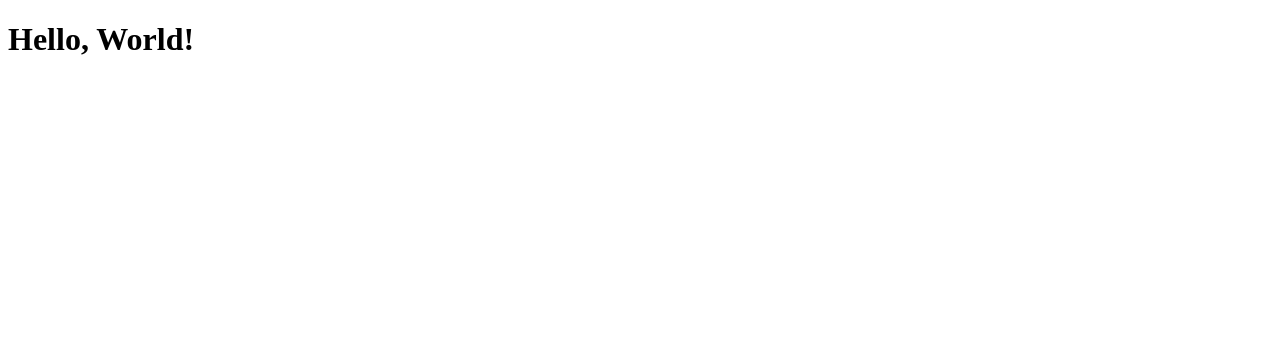
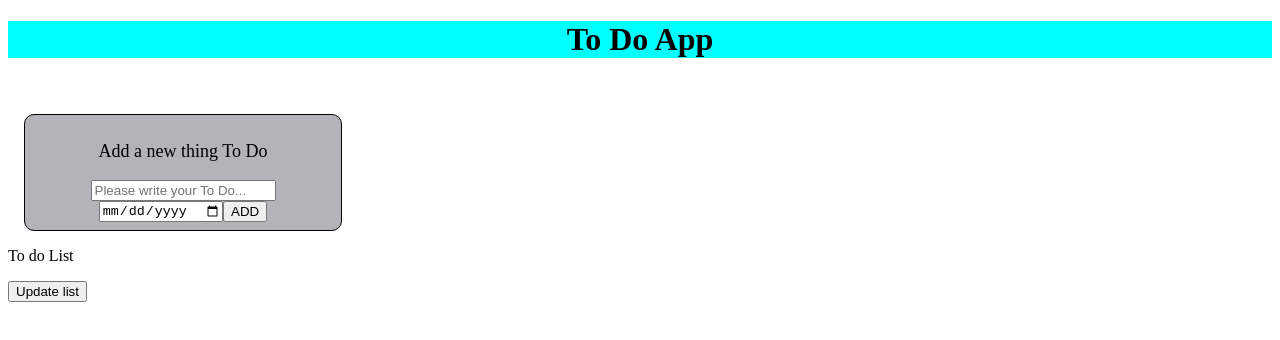
Before and after one commit to Julieta-Sanguedolce/frontend-todo-app, a React (Create React App) app: page / in a window 1280 px wide. Shown: the top 340 px of the page. Built offline with nearby package versions, Linux system fonts and the light colour scheme; the HTML template or start-up script is replaced by a standard one.

Commit message:
Created todo component and connected to the port 4000 for backend

```diff
--- a/package.json
+++ b/package.json
@@ -4,6 +4,7 @@
   "private": true,
   "license": "CC-BY-NC-ND-4.0",
   "dependencies": {
+    "axios": "^1.4.0",
     "react": "^18.2.0",
     "react-dom": "^18.2.0",
     "react-scripts": "5.0.1",
--- a/src/App.tsx
+++ b/src/App.tsx
@@ -1,7 +1,69 @@
-import { greet } from "./utils/greet";
+import React from "react";
+import { useState } from "react";
+import "./utils/App.css";
+import axios from "axios";
+import { ToDoComp } from "./ToDoComp";
+
+export interface TodoType {
+  id: number;
+  action: string;
+  date: string;
+  completed: string;
+}
 
 function App(): JSX.Element {
-  return <h1>{greet("World")}</h1>;
+  const apiURL = "http://localhost:4000/";
+  let counterID = 3;
+  const [todoText, setTodoText] = useState("");
+  const [todoDate, setTodoDate] = useState("");
+  const [todoList, setTodoList] = useState<TodoType[]>([]);
+  const minDate = new Date().toJSON().split("T")[0];
+
+  async function fetchToDoList() {
+    const response = await axios.get(apiURL);
+    const listOfTodos = response.data;
+    setTodoList(listOfTodos);
+  }
+
+  function addNewTodo() {
+    counterID++;
+    const newTodo: TodoType = {
+      id: counterID,
+      action: todoText,
+      date: todoDate,
+      completed: "No",
+    };
+    axios.post(apiURL, newTodo);
+    fetchToDoList();
+  }
+
+  return (
+    <div>
+      <h1 className="title">To Do App</h1>
+      <br></br>
+      <div className="todoInput">
+        <p>Add a new thing To Do</p>
+        <input
+          value={todoText}
+          onChange={(e) => setTodoText(e.target.value)}
+          placeholder="Please write your To Do..."
+        />
+        <input
+          value={todoDate}
+          type="date"
+          min={minDate}
+          onChange={(e) => setTodoDate(e.target.value)}
+        ></input>
+        <br />
+        <button onClick={addNewTodo}>ADD</button>
+      </div>
+      <p>To do List</p>
+      <button onClick={fetchToDoList}>Update list</button>
+      {todoList.map((e) => (
+        <ToDoComp key={e.id} task={e} />
+      ))}
+    </div>
+  );
 }
 
 export default App;
--- /dev/null
+++ b/src/ToDoComp.tsx
@@ -0,0 +1,29 @@
+import { TodoType } from "./App";
+import { useState } from "react";
+
+interface ToDoProp {
+  task: TodoType;
+}
+
+export function ToDoComp({ task }: ToDoProp): JSX.Element {
+  const [isChecked, setIsChecked] = useState(false);
+
+  const handleCheckboxChange = () => {
+    setIsChecked((prevChecked: boolean) => !prevChecked);
+  };
+
+  return (
+    <div>
+      <h2>{task.action}</h2>
+      <p>Complete by: {task.date}</p>
+      <label>
+        Completed?
+        <input
+          type="checkbox"
+          checked={isChecked}
+          onChange={handleCheckboxChange}
+        />
+      </label>
+    </div>
+  );
+}
--- /dev/null
+++ b/src/utils/App.css
@@ -0,0 +1,17 @@
+.title {
+  background-color: aqua;
+  text-align: center;
+}
+
+.todoInput {
+  display: flex;
+  flex-wrap: wrap;
+  width: 300px;
+  border: black solid 1px;
+  font-size: large;
+  background: #b3b3b8;
+  border-radius: 10px;
+  margin: 1rem;
+  padding: 0.5rem;
+  justify-content: center;
+}
```
Also changed, not shown: 1 other file (tests, documents, lock files or other folders).
